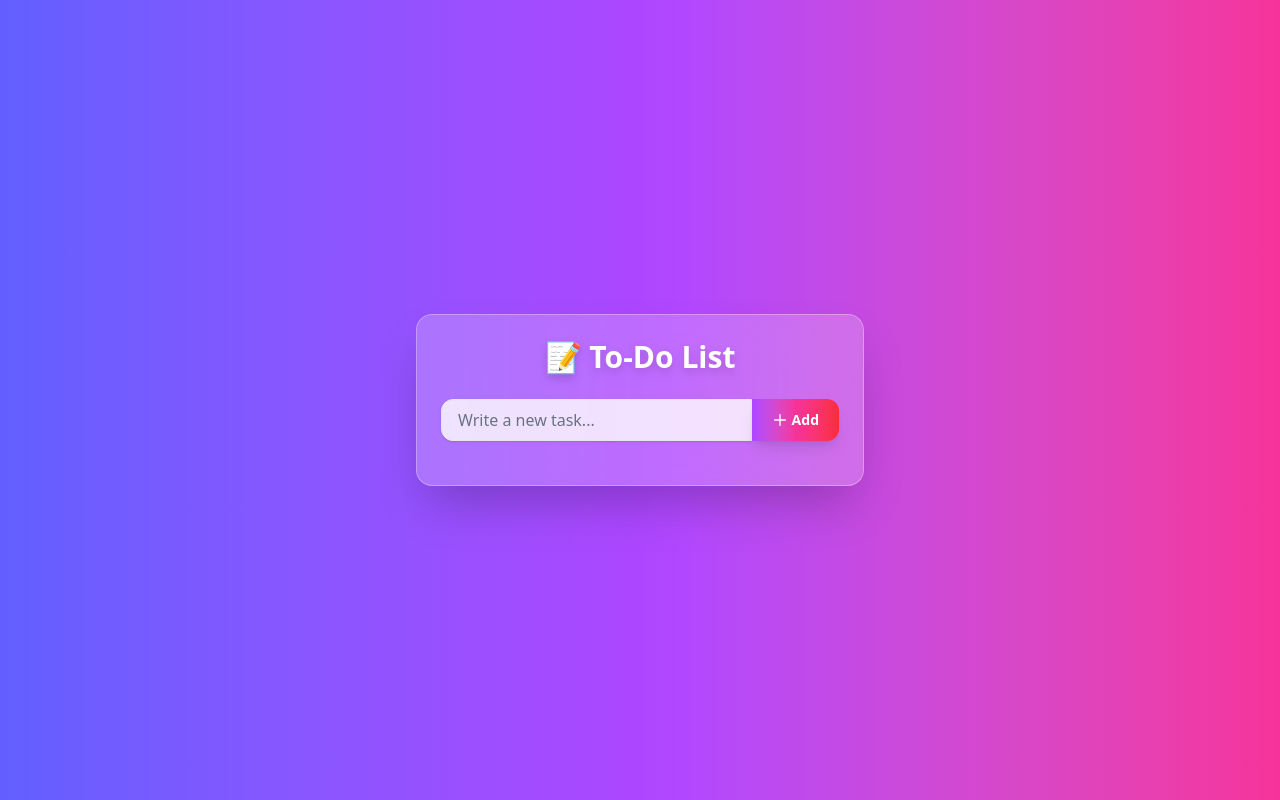
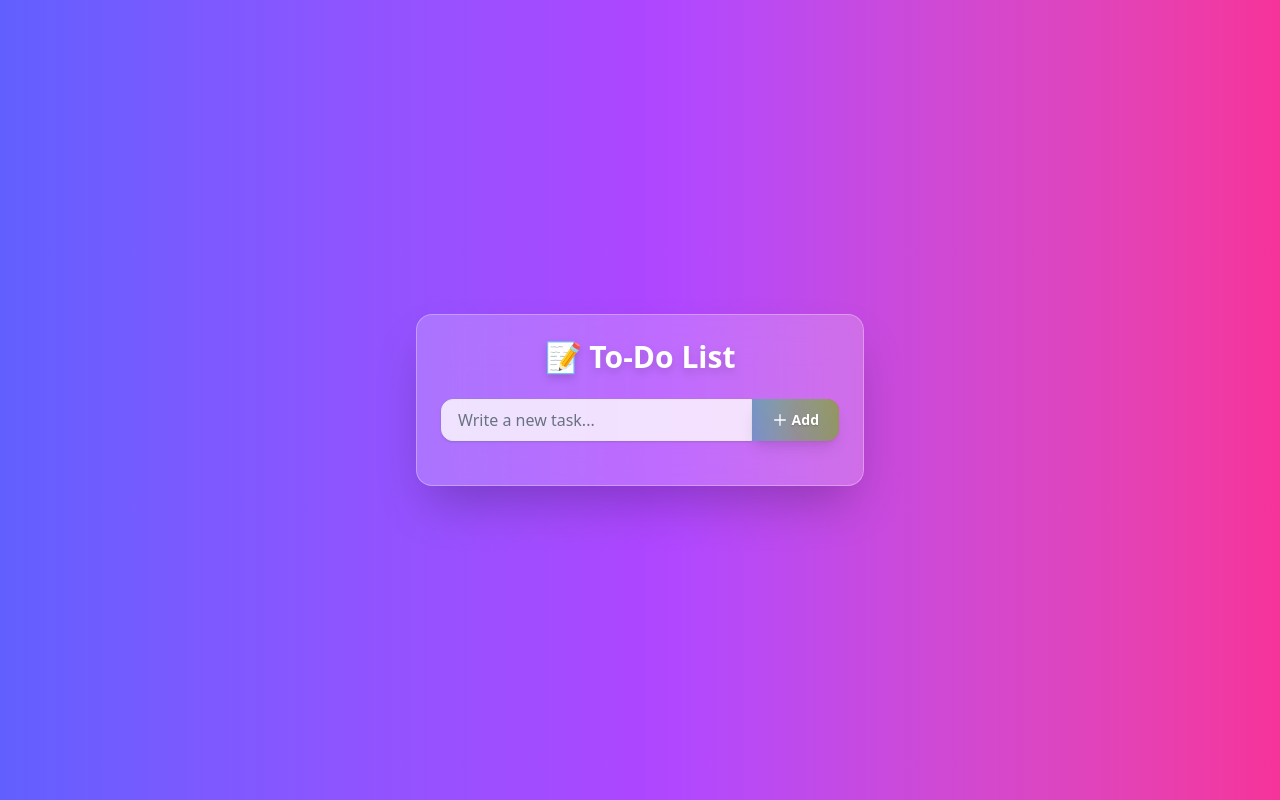
Before and after one commit to kibriaHassan/ToDo_Project, a website: page index.html in a window 1280 px wide. Drawn offline with nearby package versions, Linux system fonts and the light colour scheme; files that its build step writes are made by us from their sources.

Commit message:
buttonupdate

```diff
--- a/index.html
+++ b/index.html
@@ -16,6 +16,7 @@
       transform: scale(0);
       animation: ripple 0.6s linear;
       background: rgba(255, 255, 255, 0.6);
+      pointer-events: none;
     }
 
     @keyframes ripple {
@@ -25,25 +26,62 @@
       }
     }
 
-    /* Glow Button Effect */
+    /* Glow Button */
+    .glow-btn {
+      position: relative;
+      overflow: hidden;
+      z-index: 0;
+      transition: transform 0.2s;
+    }
+
     .glow-btn::before {
       content: "";
       position: absolute;
-      top: 0;
-      left: -100%;
-      width: 100%;
-      height: 100%;
-      background: linear-gradient(
-        120deg,
-        transparent,
-        rgba(255, 255, 255, 0.5),
-        transparent
-      );
-      transition: 0.5s;
+      top: -50%;
+      left: -50%;
+      width: 200%;
+      height: 200%;
+      background: linear-gradient(45deg, #ff6ec4, #7873f5, #4ade80, #facc15);
+      background-size: 400% 400%;
+      filter: blur(10px);
+      opacity: 0.6;
+      transition: opacity 0.3s;
+      animation: glow 8s linear infinite;
+      z-index: -1;
+      border-radius: inherit;
     }
 
     .glow-btn:hover::before {
-      left: 100%;
+      opacity: 1;
+    }
+
+    @keyframes glow {
+      0% { background-position: 0% 50%; }
+      50% { background-position: 100% 50%; }
+      100% { background-position: 0% 50%; }
+    }
+
+    .glow-btn:hover {
+      transform: scale(1.05);
+    }
+
+    .glow-btn span {
+      font-weight: 600;
+      text-shadow: 0 1px 2px rgba(0, 0, 0, 0.2);
+      display: flex;
+      align-items: center;
+      gap: 0.25rem;
+    }
+
+    /* Pulse animation on click */
+    @keyframes pulse {
+      0% { transform: scale(1); }
+      50% { transform: scale(1.1); }
+      100% { transform: scale(1); }
+    }
+
+    .pulse {
+      animation: pulse 0.3s ease;
     }
   </style>
 </head>
@@ -64,10 +102,7 @@
         />
         <button
           id="addBtn"
-          class="relative overflow-hidden px-5 py-2 font-semibold text-white rounded-r-xl transition-all duration-300
-                 bg-gradient-to-r from-purple-500 via-pink-500 to-red-500
-                 hover:from-pink-500 hover:via-red-500 hover:to-purple-500
-                 shadow-lg hover:shadow-pink-400/60 active:scale-95 glow-btn"
+          class="relative overflow-hidden px-5 py-2 font-semibold text-white rounded-r-xl bg-gradient-to-r from-purple-500 via-pink-500 to-red-500 shadow-lg glow-btn active:scale-95"
         >
           <span class="relative z-10 flex items-center gap-1 text-sm">
             <svg xmlns="http://www.w3.org/2000/svg" fill="none"
@@ -91,7 +126,7 @@
     const taskList = document.getElementById("taskList");
     const addBtn = document.getElementById("addBtn");
 
-    // Ripple effect on Add Button
+    // Ripple effect + pulse on click
     addBtn.addEventListener("click", function (e) {
       const ripple = document.createElement("span");
       const rect = this.getBoundingClientRect();
@@ -102,6 +137,9 @@
       ripple.style.top = `${y}px`;
       ripple.classList.add("ripple");
       this.appendChild(ripple);
+
+      this.classList.add("pulse");
+      setTimeout(() => this.classList.remove("pulse"), 300);
 
       setTimeout(() => ripple.remove(), 600);
       addTask();
```
